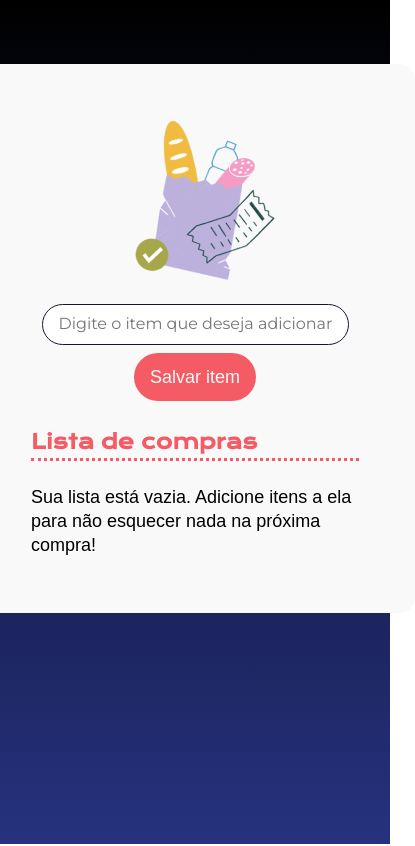
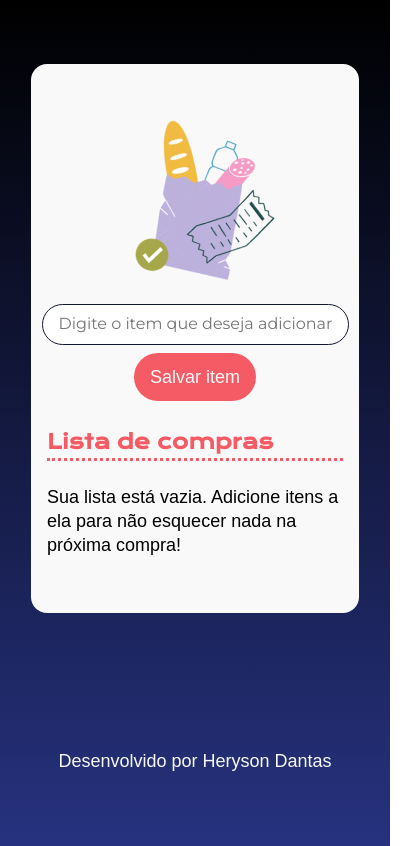
Before and after one commit to HerysonDantas/shop-checklist-Alura, a plain HTML site: page index.html in a window 390 px wide. Shown: the whole page, 415 px wide, since content can reach past the window. Drawn offline with nearby package versions, Linux system fonts and the light colour scheme; a web font is replaced by a local one.

Commit message:
Adição de Responsividade ao CSS com Media Query

```diff
--- a/index.html
+++ b/index.html
@@ -42,7 +42,9 @@
 
 
     </main>
-
+<footer>
+    <p>Desenvolvido por Heryson Dantas</p>
+</footer>
     <script src="script.js" type="module"></script>
 </body>
 
--- a/styles.css
+++ b/styles.css
@@ -30,11 +30,13 @@ main {
     flex-direction: column;
     display: flex;
     gap: 24px;
-    width: 440px;
+
+    width: 328px;
     align-items: center;
     background-color: var(--neutro);
-    padding: 56px;
+    padding: 56px 16px;
     border-radius: 16px;
+    margin-bottom: 64px;
 
 }
 
@@ -94,6 +96,7 @@ form {
     flex-direction: column;
     align-items: center;
     gap: 8px;
+
 }
 
 .item-lista-container {
@@ -164,3 +167,17 @@ ul, #container-lista-de-compras, #container-lista-comprados {
     border: none;
 
 }
+
+footer{
+    display: flex;
+    align-items: center;
+    height: 20VH;
+    color: var(--neutro);
+}
+
+@media screen and (min-width: 720px) {
+    main {
+        width: 440px;
+        padding: 56px;
+    }
+}
```
